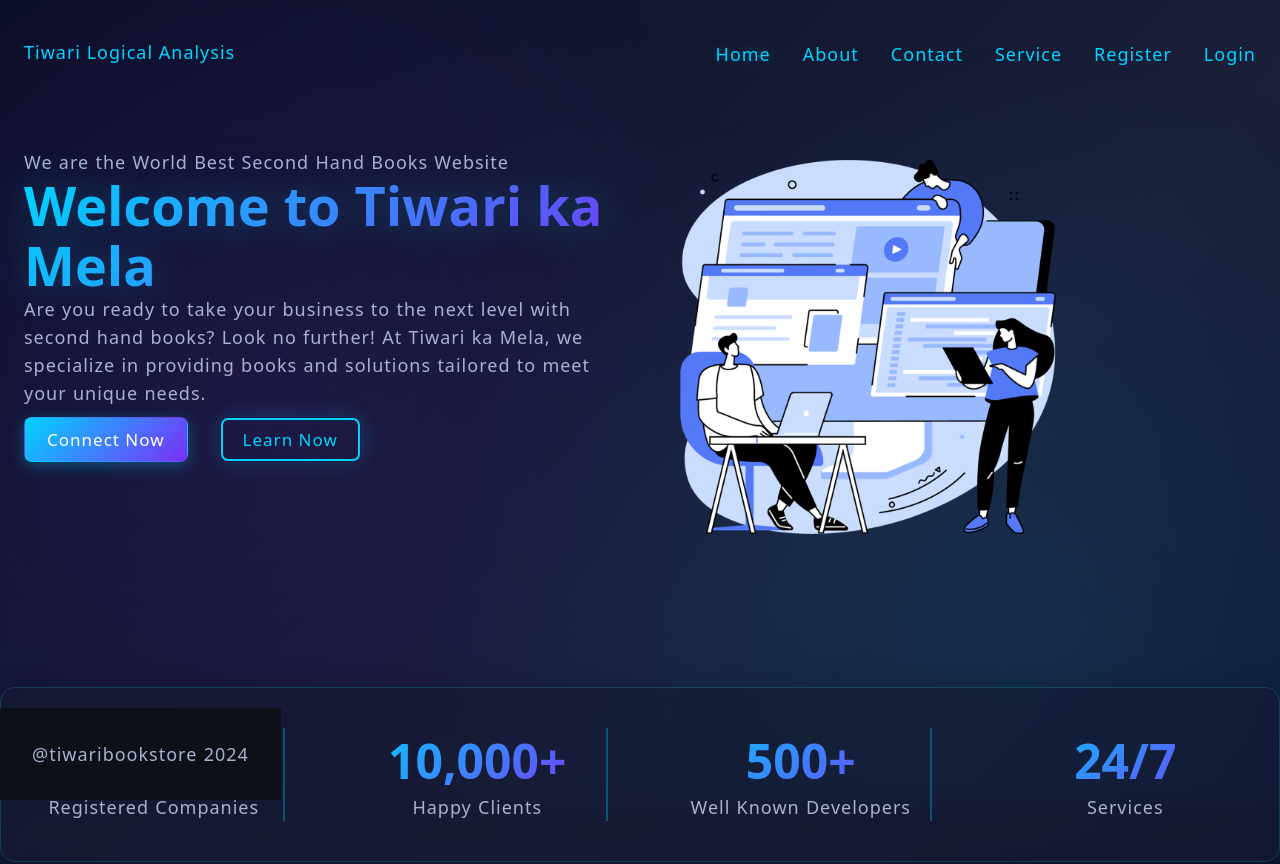
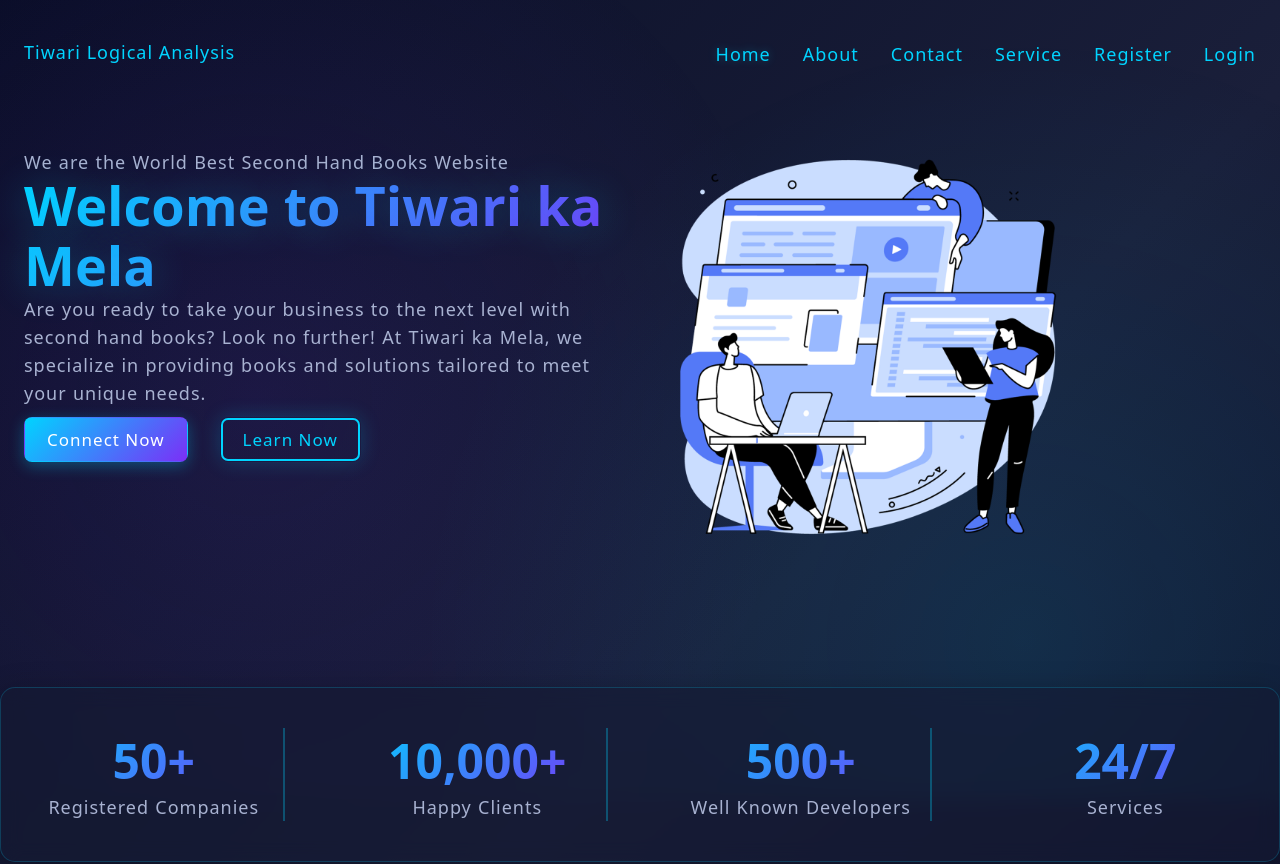
Before and after one commit to ReDWoLf1007/Something-new, a React (Vite) app in the folder client/: page / in a window 1280 px wide. Shown: the top 864 px of the page. Built offline with nearby package versions, Linux system fonts and the light colour scheme; no server answers.

Commit message:
footer check 1.5

```diff
--- a/client/src/components/Footer.css
+++ b/client/src/components/Footer.css
@@ -5,5 +5,5 @@ footer {
     color: var(--text-primary);
     margin-top: auto;
     position: fixed;
-    bottom: 0;
+    /* bottom: 0; */
 }
```
Also changed, not shown: 4 other files (tests, documents, lock files or other folders).
